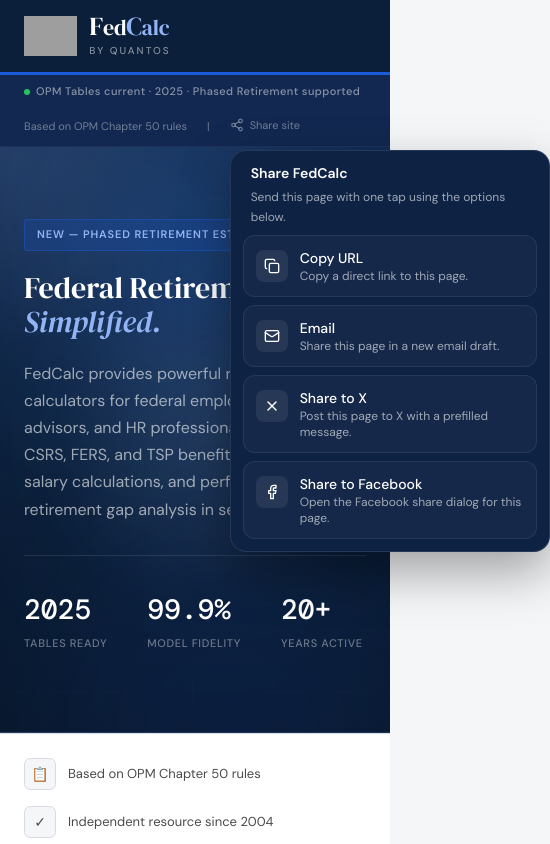
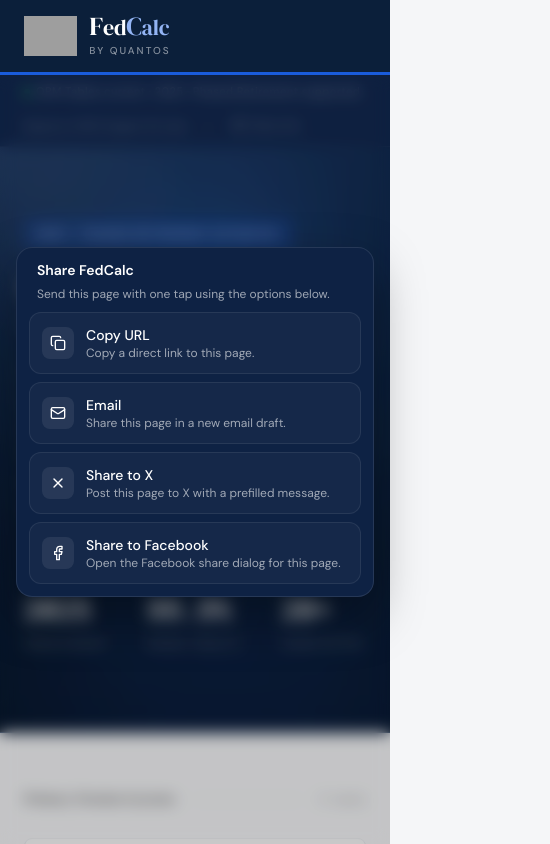
Before and after one commit to rscboy/quantos, a React (Vite) app: page / in a window 390 px wide. Both pictures are taken after a click on the button "Share site". Shown: the top 844 px of the page, 550 px wide, since content can reach past the window. Built offline with nearby package versions, Linux system fonts and the light colour scheme; grey boxes are pictures that could not be loaded.

Commit message:
feat: Improve layout and mobile share experience
Hide footer on mobile devices and adjust grid layout for better responsiveness.
Enhance the share modal on mobile by adding a backdrop and positioning it centered for a better user experience.

```diff
--- a/src/components/Home.tsx
+++ b/src/components/Home.tsx
@@ -106,7 +106,7 @@
         </div>
       </div>
 
-      <div className="bg-white border-y border-border p-6 m-0">
+      <div className="hidden md:block bg-white border-y border-border p-6 m-0">
         <div className="max-w-[1200px] mx-auto flex flex-wrap items-center justify-between gap-4 md:gap-6">
           <div className="flex items-center gap-3 text-[13px] text-text-2">
             <div className="w-8 h-8 bg-bg border border-border rounded-md flex items-center justify-center text-sm shrink-0">📋</div>
@@ -125,7 +125,7 @@
       </div>
 
       <main className="max-w-[1200px] mx-auto pt-14 px-6 pb-20">
-        <div className="grid grid-cols-1 lg:grid-cols-[minmax(0,1fr)_280px] gap-8 items-start">
+        <div className="grid grid-cols-1 gap-8 items-start">
           <div>
             {CALCULATORS.map((section, idx) => {
               const count = section.items.length;
@@ -170,9 +170,6 @@
               );
             })}
           </div>
-
-          <div className="hidden lg:block">
-          </div>
         </div>
       </main>
     </div>
--- a/src/components/Nav.tsx
+++ b/src/components/Nav.tsx
@@ -172,8 +172,10 @@
               </button>
 
               {isShareOpen && (
-                <div className="absolute left-0 sm:left-auto sm:right-0 top-full mt-3 w-[320px] max-w-[calc(100vw-2rem)] rounded-2xl border border-white/10 bg-[#0E2244] p-3 shadow-[0_20px_50px_rgba(0,0,0,0.35)] backdrop-blur-sm z-50">
-                  <div className="mb-2 px-2">
+                <>
+                  <div className="fixed inset-0 z-40 sm:hidden bg-black/20 backdrop-blur-sm" onClick={() => setIsShareOpen(false)} />
+                  <div className="fixed left-4 right-4 top-1/2 -translate-y-1/2 z-50 sm:absolute sm:left-auto sm:right-0 sm:top-full sm:mt-3 sm:translate-y-0 sm:w-[320px] rounded-2xl border border-white/10 bg-[#0E2244] p-3 shadow-[0_20px_50px_rgba(0,0,0,0.35)] backdrop-blur-sm">
+                    <div className="mb-2 px-2">
                     <p className="text-sm font-semibold text-white">Share FedCalc</p>
                     <p className="mt-1 text-xs leading-5 text-white/60">Send this page with one tap using the options below.</p>
                   </div>
@@ -210,7 +212,8 @@
                       </a>
                     ))}
                   </div>
-                </div>
+                  </div>
+                </>
               )}
             </div>
           </div>
```
